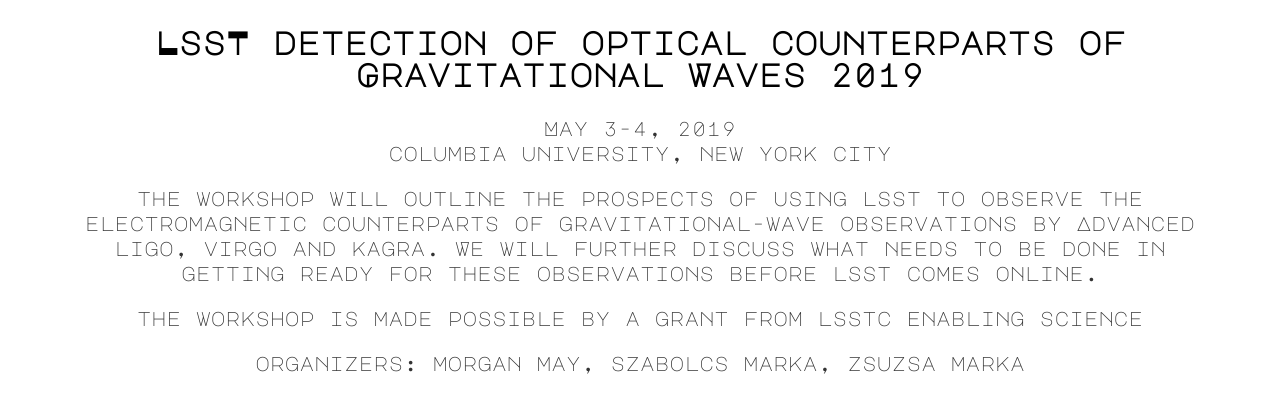
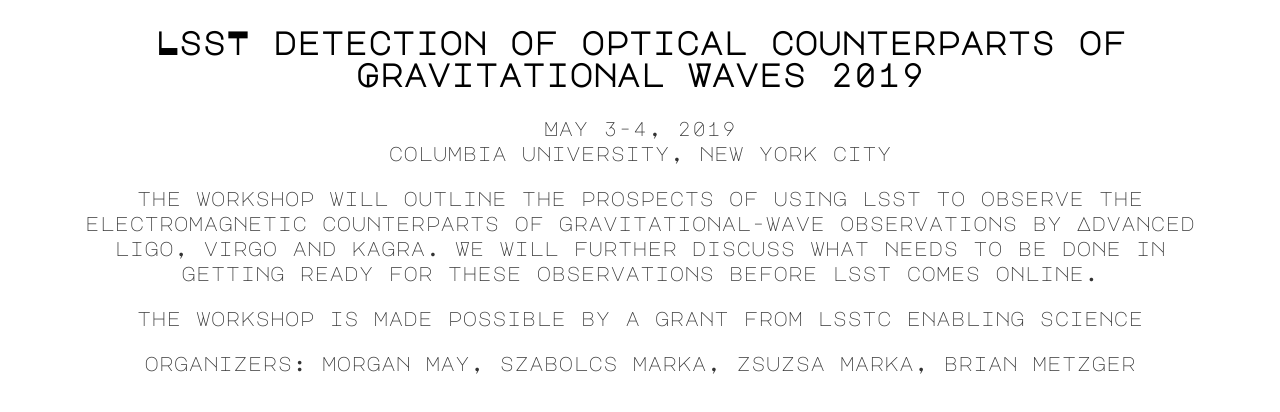
Before and after one commit to markalab/lsst, a plain HTML site: page index.html in a window 1280 px wide. Shown: the part 1066-1478 px from the top of the page. Drawn offline with Linux system fonts and the light colour scheme.

Commit message:
update program2

```diff
--- a/index.html
+++ b/index.html
@@ -33,7 +33,7 @@
 
 		<p>the workshop is made possible by a grant from lsstc enabling science</p>
 
-		<p>organizers: morgan may, szabolcs marka, zsuzsa marka </p>
+		<p>organizers: morgan may, szabolcs marka, zsuzsa marka, brian metzger </p>
 
 	</center>
 	</body>
```
